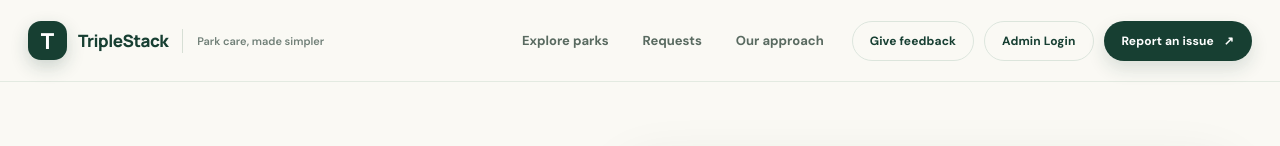
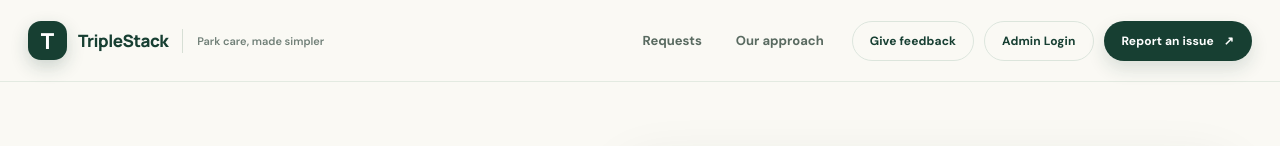
Before and after one commit to adeshkumarsingh/TripleStack-Park-Maintenance, a plain HTML site: page index.html in a window 1280 px wide. Shown: the top 146 px of the page. Drawn offline with nearby package versions, Linux system fonts and the light colour scheme; no server answers; grey boxes are pictures that could not be loaded.

Commit message:
Remove navigation to retired demo park section

```diff
--- a/index.html
+++ b/index.html
@@ -22,7 +22,6 @@
       <span class="brand-subtitle">Park care, made simpler</span>
     </a>
     <nav class="main-nav" id="mainNav" aria-label="Main navigation">
-      <a href="#parks">Explore parks</a>
       <a href="#requests">Requests</a>
       <a href="#about">Our approach</a>
       <a href="#feedback" id="mobileFeedbackLink">Give feedback</a>
```
